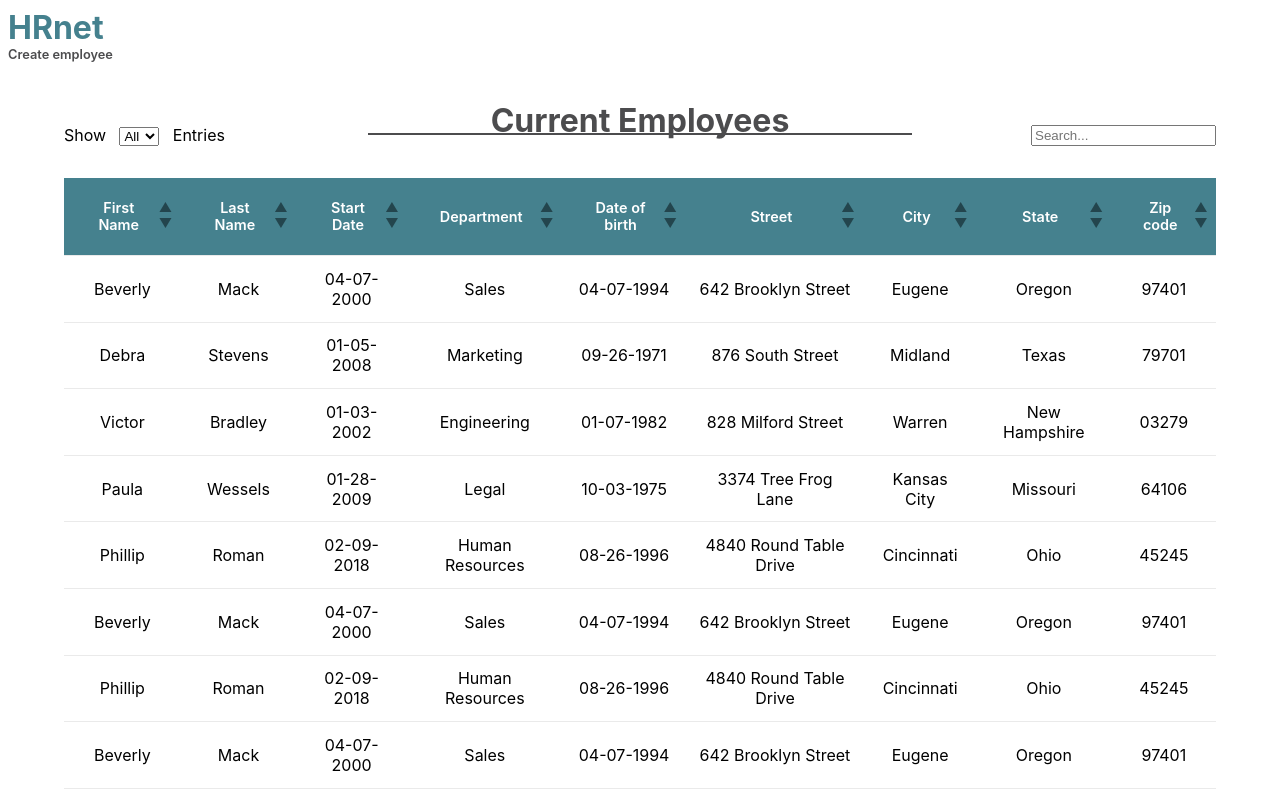
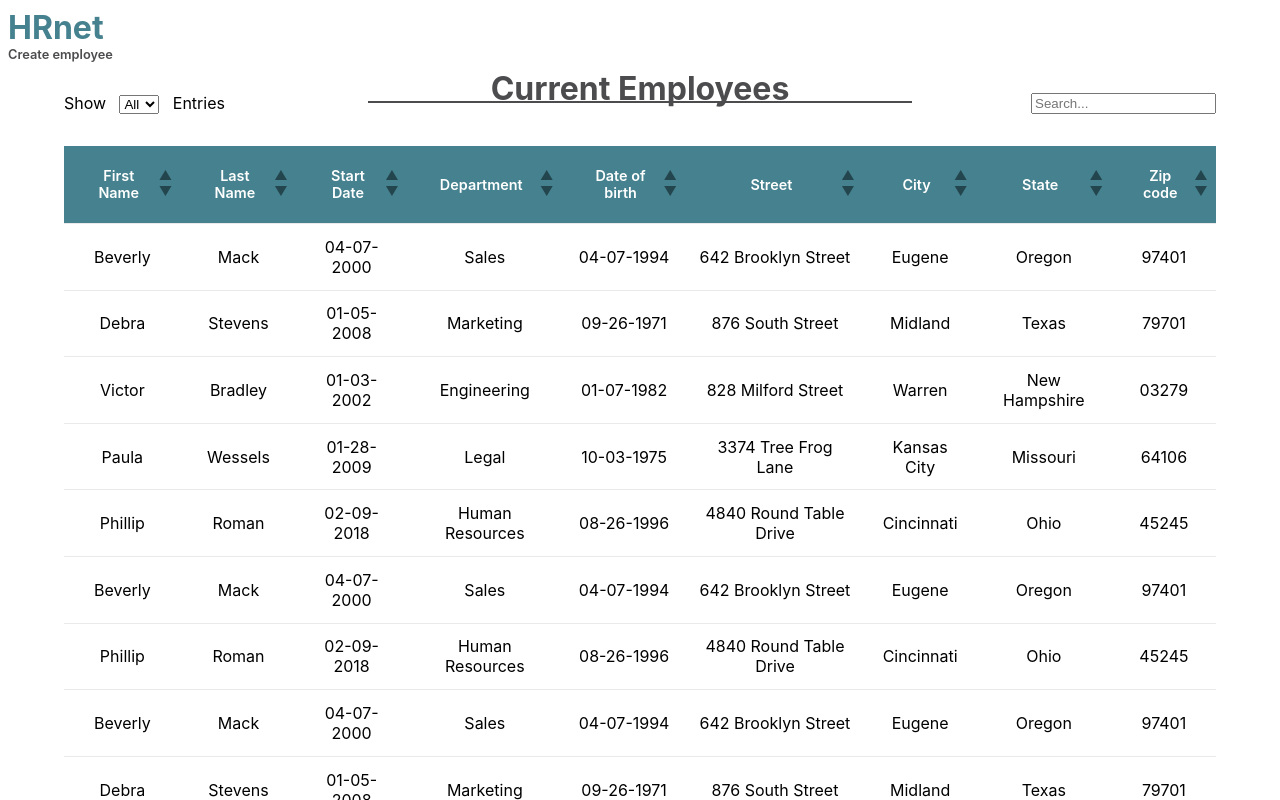
Before and after one commit to Mimi1706/hrnet, a React (Create React App) app: page /employee-list in a window 1280 px wide. Shown: the top 800 px of the page. Built offline with nearby package versions, Linux system fonts and the light colour scheme.

Commit message:
Decreased margin top/bottom

```diff
--- a/src/pages/CreateEmployee/CreateEmployee.css
+++ b/src/pages/CreateEmployee/CreateEmployee.css
@@ -1,5 +1,5 @@
 .createEmployeeMain {
-  margin: 5em 6em;
+  margin: 3em 6em;
   margin-bottom: 0em;
   display: flex;
   flex-direction: column;
--- a/src/pages/EmployeeList/EmployeeList.css
+++ b/src/pages/EmployeeList/EmployeeList.css
@@ -1,5 +1,5 @@
 .employeeListMain {
-  margin: 5em 4em;
+  margin: 3em 4em;
   margin-bottom: 0em;
   display: flex;
   flex-direction: column;
```
